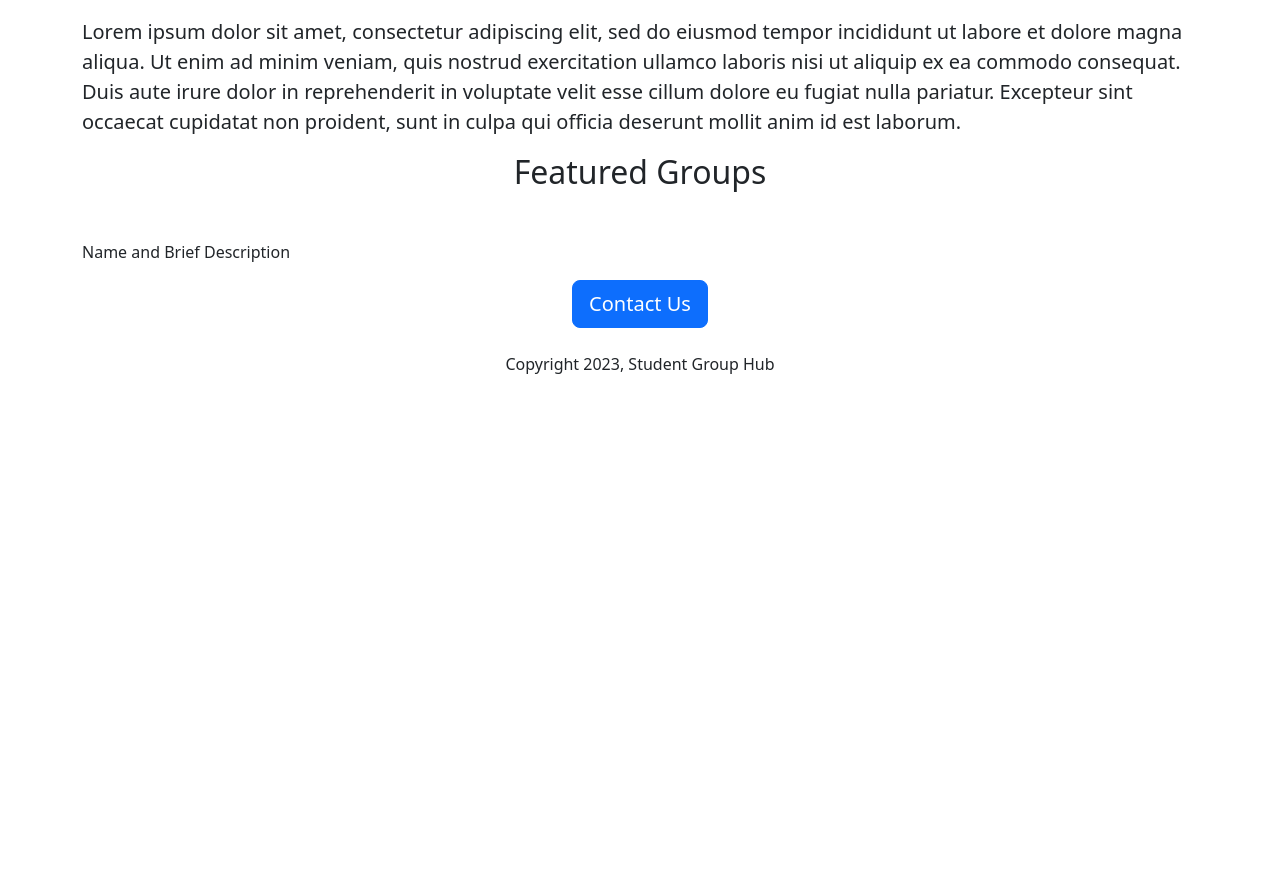
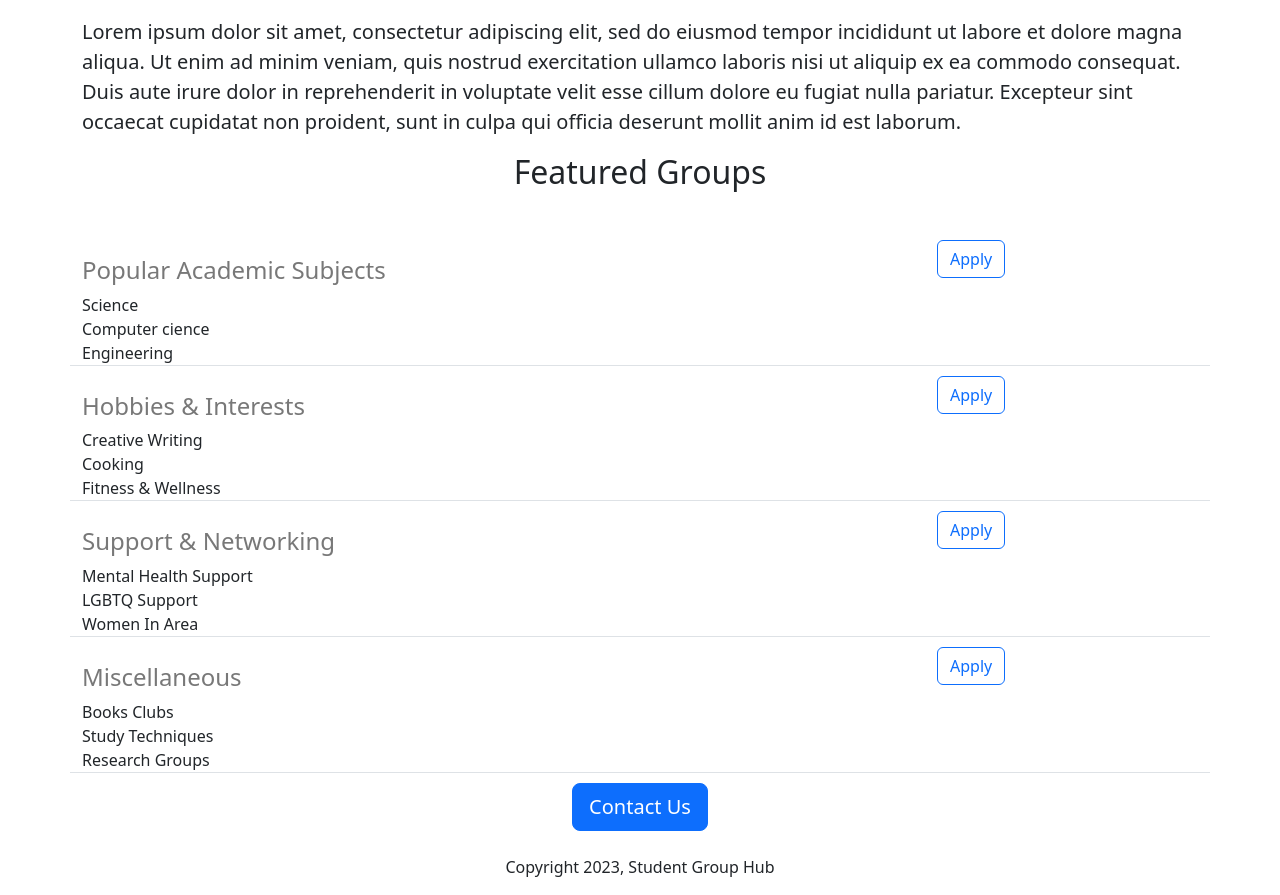
Before and after one commit to Et010101/a-b-c, a Flask app: page / in a window 1280 px wide. Shown: the part 597-1492 px from the top of the page. Before the commit the page ends 971 px from the top, so only its background shows below. Run offline with Flask 3, Linux system fonts and the light colour scheme.

Commit message:
newupdate

```diff
--- a/app.py
+++ b/app.py
@@ -1,11 +1,36 @@
 from flask import Flask, render_template
 
 app = Flask(__name__)
+GROUPS = [{
+    'id': 1,
+    'name': 'Popular Academic Subjects',
+    's1': 'Science',
+    's2': 'Computer cience',
+    's3': 'Engineering'
+}, {
+    'id': 2,
+    'name': 'Hobbies & Interests',
+    's1': 'Creative Writing',
+    's2': 'Cooking',
+    's3': 'Fitness & Wellness'
+},
+ {
+   'id': 3,
+ 'name': 'Support & Networking',
+ 's1': 'Mental Health Support',
+ 's2': 'LGBTQ Support',
+ 's3': 'Women In Area'
+ },
+{ 'id': 4,
+  'name': 'Miscellaneous',
+  's1': 'Books Clubs',
+  's2': 'Study Techniques',
+  's3': 'Research Groups'}]
 
 
 @app.route("/")
 def hello_world():
-  return render_template('home.html')
+  return render_template('home.html', groups=GROUPS)
 
 
 if __name__ == "__main__":
--- /dev/null
+++ b/templates/groupitem.html
@@ -0,0 +1,18 @@
+<div class="border-bottom row" style="margin-bottom:10px">
+  <div class='col-9'>
+    <h4  style="color:rgb(120,120,120); margin-botton:4px;margin-top:16px;"> {{group['name']}}
+    </h4>
+   <div>
+    {{group['s1']}}
+   </div>
+   <div>
+    {{group['s2']}}
+   </div>
+   <div>
+   {{group['s3']}}
+   </div>
+ </div>
+ <div class='col-3'>
+  <button type="button" class="btn btn-outline-primary">Apply</button>
+ </div>
+</div>
--- a/templates/home.html
+++ b/templates/home.html
@@ -21,8 +21,12 @@
     <h2 class="text-center mt-4 mb-5"> About Student Group Hub</h2>
     <p class="lead">Lorem ipsum dolor sit amet, consectetur adipiscing elit, sed do eiusmod tempor incididunt ut labore et dolore magna aliqua. Ut enim ad minim veniam, quis nostrud exercitation ullamco laboris nisi ut aliquip ex ea commodo consequat. Duis aute irure dolor in reprehenderit in voluptate velit esse cillum dolore eu fugiat nulla pariatur. Excepteur sint occaecat cupidatat non proident, sunt in culpa qui officia deserunt mollit anim id est laborum. </p>
     <h2 class="text-center mt-2 mb-5">Featured Groups</h2>
-     <p > Name and Brief Description</p>
-     <div class="text-center">
+      <div>
+       {% for group in groups %}
+        {%include 'groupitem.html'%}
+       {% endfor %}
+      </div>
+        <div class="text-center">
     <button class="btn btn-primary btn-lg">Contact Us </button>
        <p class="mt-4"> Copyright 2023, Student Group Hub</p>
      </div>
```
Also changed, not shown: 1 other file.
